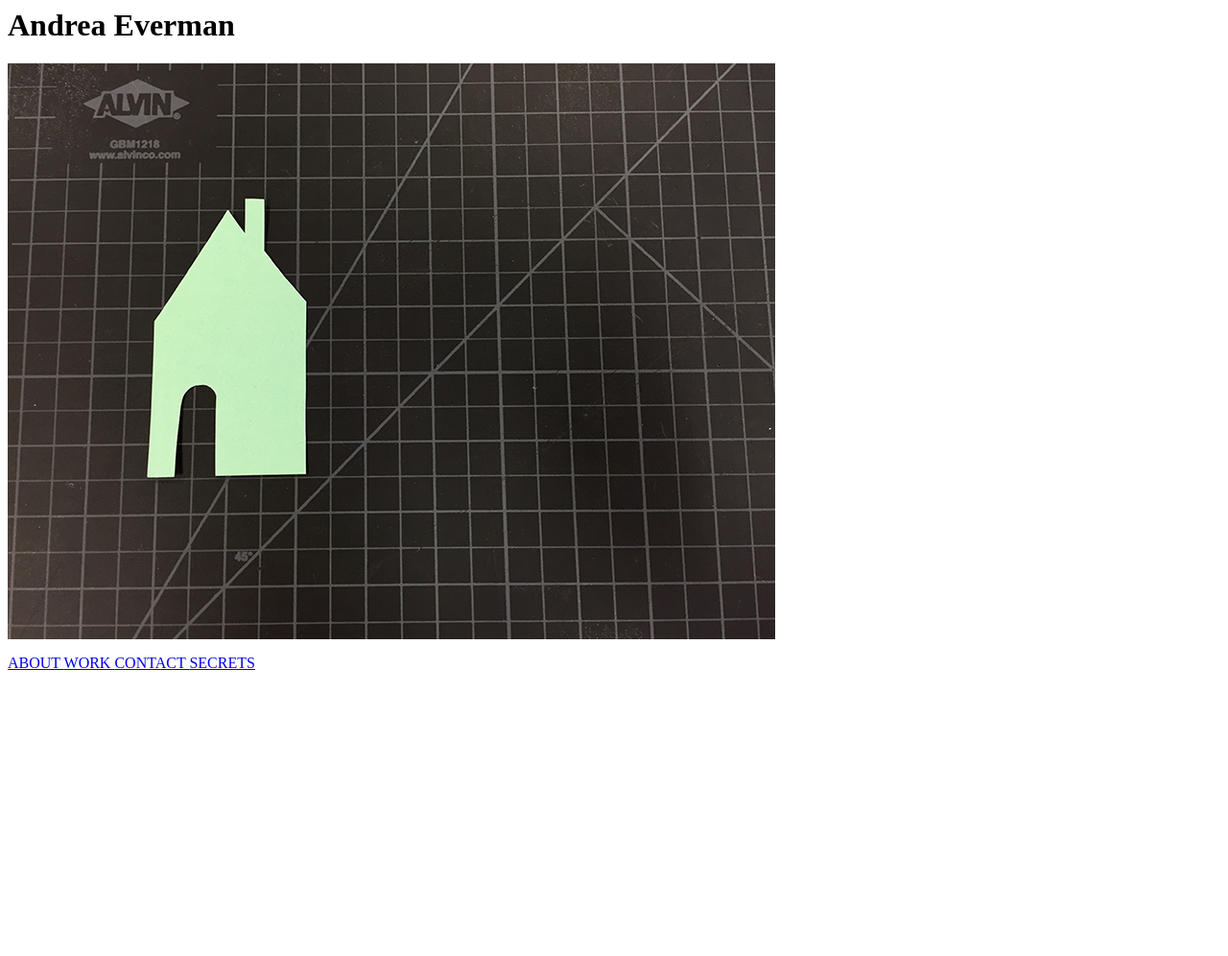
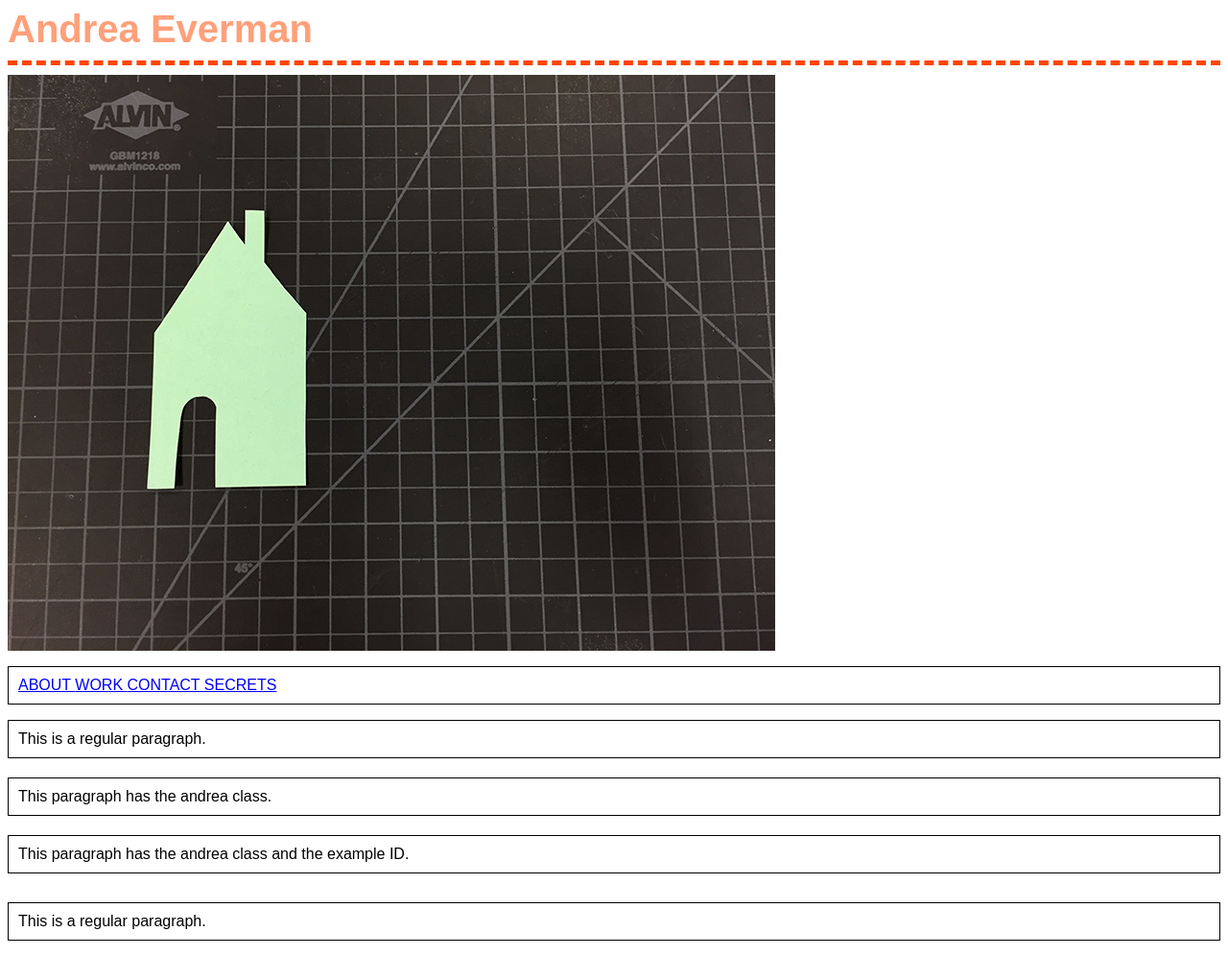
Before and after one commit to andreaeverman/andreaeverman.github.io, a plain HTML site: page index.html in a window 1280 px wide. Shown: the whole page at 96% size. Before the commit the page ends 800 px from the top, so only its background shows below. Drawn offline with Linux system fonts and the light colour scheme.

Commit message:
added CSS

```diff
--- /dev/null
+++ b/assests/css/style.css
@@ -0,0 +1,25 @@
+body {
+    font-family: Arial, Helvetica, sans-serif;
+}
+
+h1 {
+    color: lightsalmon;
+    margin-bottom: 10px;
+    padding-bottom: 10px;
+    border-bottom: 5px dashed orangered;
+    font-size: 40px;
+    font-weight: bold;
+}
+
+p {
+    padding: 10px 10px 10px 10px;
+    border: 1px solid black;
+}
+
+#example {
+    margin-bottom: 30px;
+}
+
+.andrea {
+    margin-top: 20px;
+}
--- a/index.html
+++ b/index.html
@@ -1,8 +1,9 @@
+<html>
 
-<html>
 <head>
     <title>Andrea's home page</title>
-</head>
+    <link rel="stylesheet" href="assests/css/style.css" </head>
+
     <body>
         <h1> Andrea Everman </h1>
 
@@ -15,5 +16,22 @@
             <a href="Secrets.html">SECRETS </a>
         </p>
 
+        <p>
+            This is a regular paragraph.
+        </p>
+
+        <p class="andrea">
+            This paragraph has the andrea class.
+        </p>
+
+        <p id="example" class="andrea">
+            This paragraph has the andrea class and the example ID.
+        </p>
+
+        <p>
+            This is a regular paragraph.
+        </p>
+
     </body>
+
 </html>
```
Lines whose indentation alone changed are shown as unchanged.
